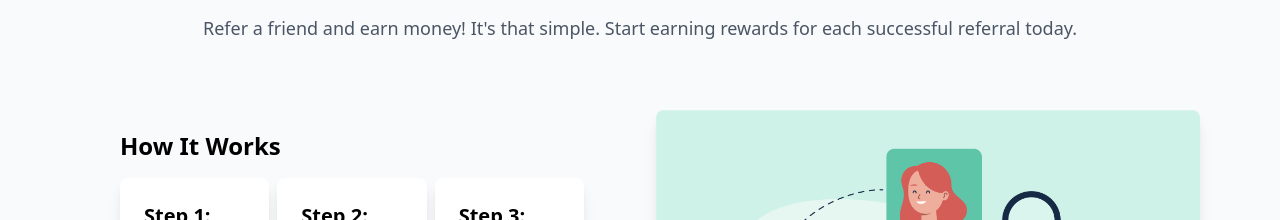
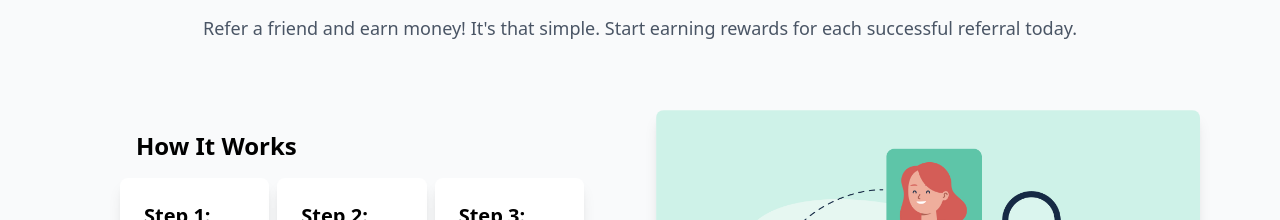
Before and after one commit to Lexorr/fq, a React (Vite) app in the folder frontend/: page / in a window 1280 px wide. Shown: the part 3982-4202 px from the top of the page. Built offline with nearby package versions, Linux system fonts and the light colour scheme; no server answers.

Commit message:
referral

```diff
--- a/frontend/src/components/ReferralProgram.tsx
+++ b/frontend/src/components/ReferralProgram.tsx
@@ -13,8 +13,8 @@ const ReferralProgram = () => {
         {/* Two Column Grid: Text on Left, Image on Right */}
         <div className="grid grid-cols-1 md:grid-cols-2 gap-8">
           {/* Left: Referral Program Details */}
-          <div className="flex flex-col justify-center items-start p-6 md:p-10">
-            <h2 className="text-2xl font-semibold mb-4">How It Works</h2>
+          <div className="flex flex-col justify-center items-start  md:p-10">
+            <h2 className="text-2xl font-semibold mb-4 md:px-4">How It Works</h2>
             <div className="grid grid-cols-1 md:grid-cols-3 gap-2">
               <div className="bg-white p-6 rounded-lg shadow-lg">
                 <h3 className="text-xl font-semibold mb-3">Step 1: Share Your Referral Link</h3>
```
